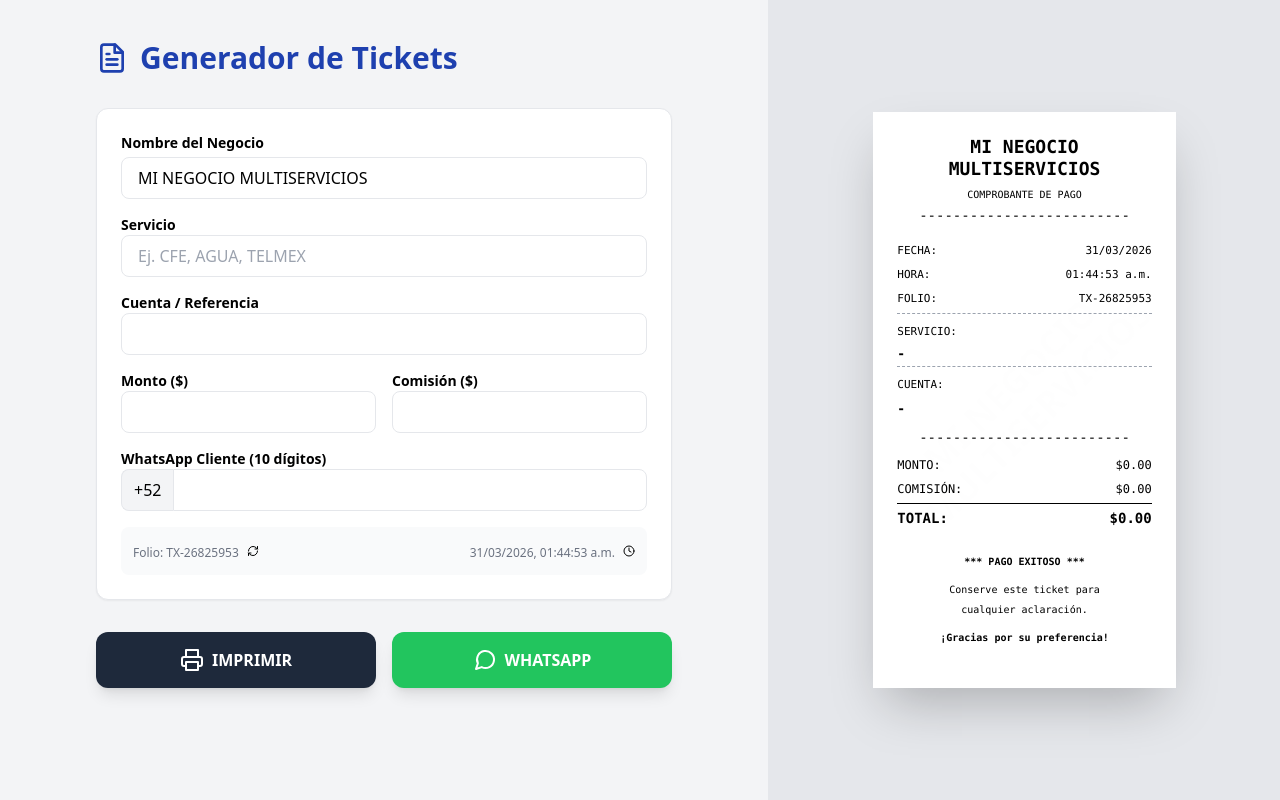
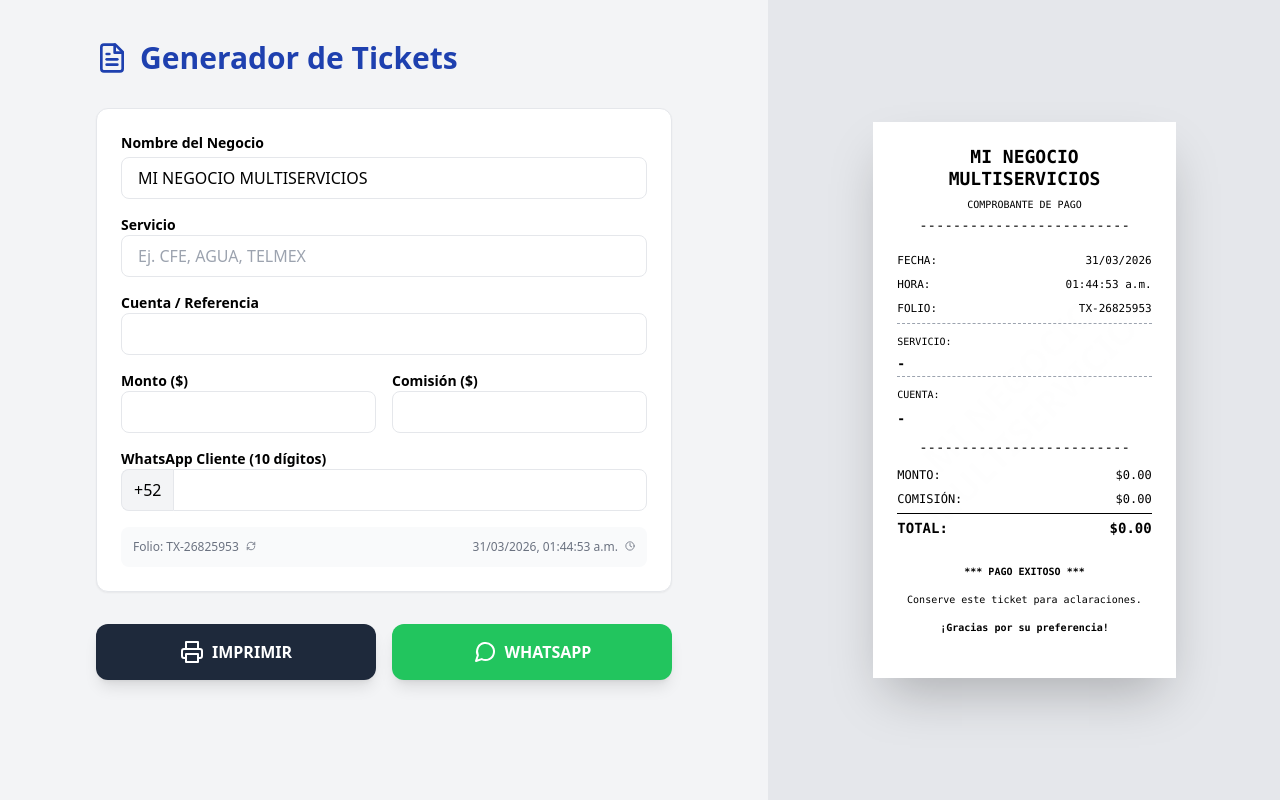
Before and after one commit to IBH05/Generador-tickets, a React (Vite) app: page / in a window 1280 px wide. Built offline with nearby package versions, Linux system fonts and the light colour scheme.

Commit message:
Enhance thermal print styles and markup
Updated print styles for thermal printing and improved markup for better clarity.

```diff
--- a/src/App.jsx
+++ b/src/App.jsx
@@ -1,6 +1,7 @@
 import React, { useState, useEffect } from 'react';
 import { Printer, MessageCircle, FileText, Settings, Clock, RefreshCw } from 'lucide-react';
 
+// Logos optimizados para marcas de agua térmicas
 const logos = {
   cfe: <svg viewBox="0 0 24 24" fill="currentColor"><path d="M12,2A10,10 0 1,1 2,12A10,10 0 0,1 12,2M12,4A8,8 0 1,0 20,12A8,8 0 0,0 12,4M12,6A6,6 0 1,1 6,12A6,6 0 0,1 12,6M12,8A4,4 0 1,0 16,12A4,4 0 0,0 12,8M12,10A2,2 0 1,1 10,12A2,2 0 0,1 12,10Z" /></svg>,
   agua: <svg viewBox="0 0 24 24" fill="currentColor"><path d="M12,2C8,2 4,6 4,12C4,16.42 7.58,20 12,20C16.42,20 20,16.42 20,12C20,6 16,2 12,2M12,4C16.42,4 20,7.58 20,12C20,16.42 16.42,20 12,20C7.58,20 4,16.42 4,12C4,7.58 7.58,4 12,4M12,6A6,6 0 1,0 18,12A6,6 0 0,0 12,6M12,8A4,4 0 1,1 8,12A4,4 0 0,1 12,8M12,10A2,2 0 1,0 14,12A2,2 0 0,0 12,10Z" /></svg>,
@@ -89,49 +90,47 @@ const App = () => {
   return (
     <div className="main-wrapper min-h-screen bg-gray-100 flex flex-col md:flex-row font-sans">
 
-      {/* CORRECCIÓN EXTREMA DE ESTILOS DE IMPRESIÓN */}
+      {/* ESTILOS DE IMPRESIÓN MEJORADOS PARA TÉRMICAS 80MM */}
       <style>{`
         @media print {
-          /* 1. Resetear la página y el fondo */
-          @page { margin: 0 !important; }
+          @page {
+            margin: 0 !important;
+            size: 80mm auto;
+          }
           html, body {
             background-color: white !important;
             margin: 0 !important;
             padding: 0 !important;
             height: auto !important;
           }
-
-          /* 2. Ocultar todo por defecto usando visibility para evitar que colapse el layout */
-          body * {
-            visibility: hidden;
+          .form-panel, button {
+            display: none !important;
           }
-
-          /* 3. Hacer visible SOLAMENTE el área de impresión y sus hijos */
-          .print-area, .print-area * {
-            visibility: visible;
+          .main-wrapper, .preview-panel {
+            display: block !important;
+            width: 100% !important;
+            margin: 0 !important;
+            padding: 0 !important;
+            background: white !important;
           }
-
-          /* 4. Arrancar el ticket de su lugar y pegarlo arriba a la izquierda */
           .print-area {
-            position: absolute !important;
-            top: 0 !important;
-            left: 0 !important;
-            width: 76mm !important; /* Ligeramente menor a 80mm para evitar cortes */
+            position: relative !important;
+            width: 76mm !important;
             margin: 0 !important;
-            padding: 2mm 4mm !important;
+            padding: 4mm 2mm !important;
             box-shadow: none !important;
             color: black !important;
+            font-family: 'Courier New', Courier, monospace !important;
           }
-
-          /* 5. Asegurar que las marcas de agua mantengan su posición relativa dentro del ticket */
           .watermark {
             position: absolute !important;
             top: 50% !important;
             left: 50% !important;
             transform: translate(-50%, -50%) !important;
-            opacity: 0.05 !important;
-            width: 70% !important;
+            opacity: 0.15 !important;
+            width: 60% !important;
             z-index: 0 !important;
+            filter: grayscale(100%) !important;
           }
         }
       `}</style>
@@ -177,13 +176,11 @@ const App = () => {
             </div>
 
             <div className="flex gap-2 p-3 bg-gray-50 rounded-lg">
-                <div className="flex-1">
-                    <span className="text-xs text-gray-500">Folio: {folio}</span>
-                    <button onClick={generateFolio} className="ml-2"><RefreshCw size={12}/></button>
+                <div className="flex-1 text-xs text-gray-500">
+                    Folio: {folio} <button onClick={generateFolio} className="ml-1"><RefreshCw size={10}/></button>
                 </div>
-                <div className="flex-1 text-right">
-                    <span className="text-xs text-gray-500">{date}</span>
-                    <button onClick={updateDate} className="ml-2"><Clock size={12}/></button>
+                <div className="flex-1 text-right text-xs text-gray-500">
+                    {date} <button onClick={updateDate} className="ml-1"><Clock size={10}/></button>
                 </div>
             </div>
           </div>
@@ -215,9 +212,9 @@ const App = () => {
               <div className="flex justify-between"><span>FECHA:</span><span>{date.split(',')[0]}</span></div>
               <div className="flex justify-between"><span>HORA:</span><span>{date.split(',')[1]?.trim() || ''}</span></div>
               <div className="flex justify-between"><span>FOLIO:</span><span>{folio}</span></div>
-              <div className="border-t border-dashed border-gray-400 my-2 pt-2">SERVICIO:</div>
+              <div className="border-t border-dashed border-gray-400 my-2 pt-2 uppercase text-[10px]">Servicio:</div>
               <div className="font-bold text-[13px] uppercase leading-tight">{serviceName || '-'}</div>
-              <div className="border-t border-dashed border-gray-400 my-2 pt-2">CUENTA:</div>
+              <div className="border-t border-dashed border-gray-400 my-2 pt-2 uppercase text-[10px]">Cuenta:</div>
               <div className="font-bold text-[13px] break-all">{account || '-'}</div>
             </div>
             <p className="text-center my-2">-------------------------</p>
@@ -228,8 +225,7 @@ const App = () => {
             </div>
             <div className="text-center mt-6 text-[10px]">
               <p className="font-bold">*** PAGO EXITOSO ***</p>
-              <p className="mt-2">Conserve este ticket para</p>
-              <p>cualquier aclaración.</p>
+              <p className="mt-2">Conserve este ticket para aclaraciones.</p>
               <p className="mt-2 mb-4 font-bold">¡Gracias por su preferencia!</p>
             </div>
           </div>
```
